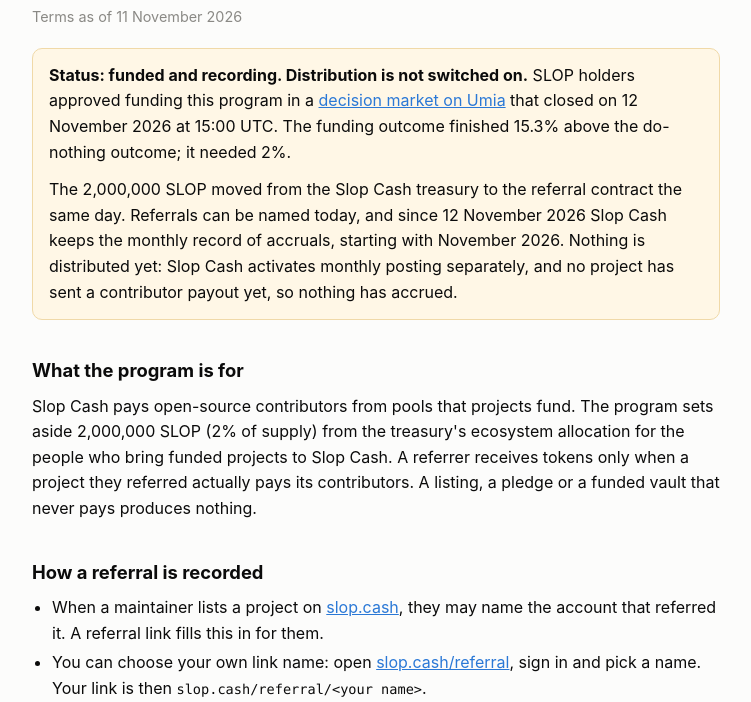
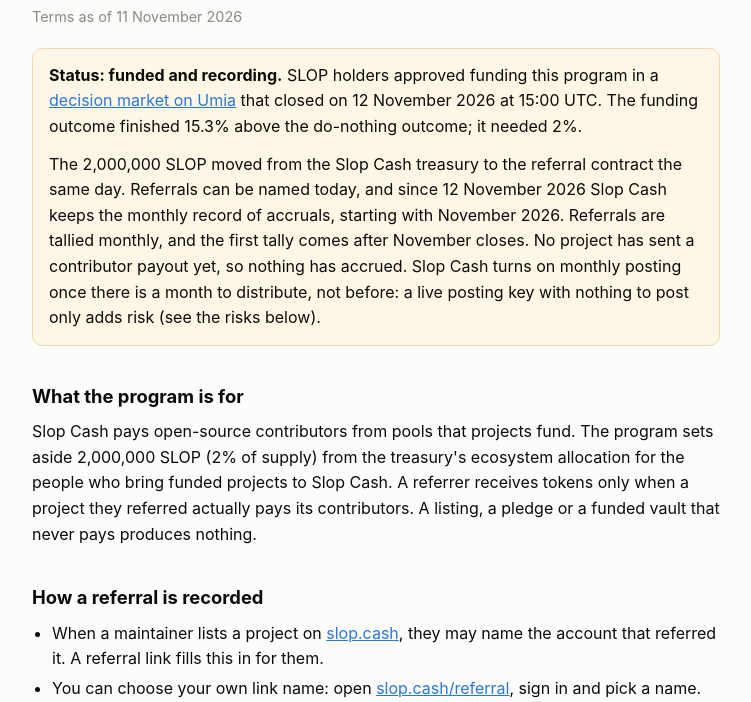
Before and after one commit to drew-dot-com/slop-live-stats, a plain HTML site: page referrals.html in a window 1280 px wide. Shown: the part 88-790 px from the top of the page, without its empty margins (264-1015 px from the left). Drawn offline with Linux system fonts and the light colour scheme.

Commit message:
Referrals: tallied monthly, first tally after November; drop 'not switched on'

```diff
--- a/referrals.html
+++ b/referrals.html
@@ -46,8 +46,8 @@
   <p class="stamp">Terms as of 11 November 2026</p>
 
   <div class="status">
-    <p><strong>Status: funded and recording. Distribution is not switched on.</strong> SLOP holders approved funding this program in a <a href="https://app.umia.finance/p/slop-cash/market/referral-program-funding">decision market on Umia</a> that closed on 12 November 2026 at 15:00 UTC. The funding outcome finished 15.3% above the do-nothing outcome; it needed 2%.</p>
-    <p>The 2,000,000 SLOP moved from the Slop Cash treasury to the referral contract the same day. Referrals can be named today, and since 12 November 2026 Slop Cash keeps the monthly record of accruals, starting with November 2026. Nothing is distributed yet: Slop Cash activates monthly posting separately, and no project has sent a contributor payout yet, so nothing has accrued.</p>
+    <p><strong>Status: funded and recording.</strong> SLOP holders approved funding this program in a <a href="https://app.umia.finance/p/slop-cash/market/referral-program-funding">decision market on Umia</a> that closed on 12 November 2026 at 15:00 UTC. The funding outcome finished 15.3% above the do-nothing outcome; it needed 2%.</p>
+    <p>The 2,000,000 SLOP moved from the Slop Cash treasury to the referral contract the same day. Referrals can be named today, and since 12 November 2026 Slop Cash keeps the monthly record of accruals, starting with November 2026. Referrals are tallied monthly, and the first tally comes after November closes. No project has sent a contributor payout yet, so nothing has accrued. Slop Cash turns on monthly posting once there is a month to distribute, not before: a live posting key with nothing to post only adds risk (see the risks below).</p>
   </div>
 
   <h2>What the program is for</h2>
```
